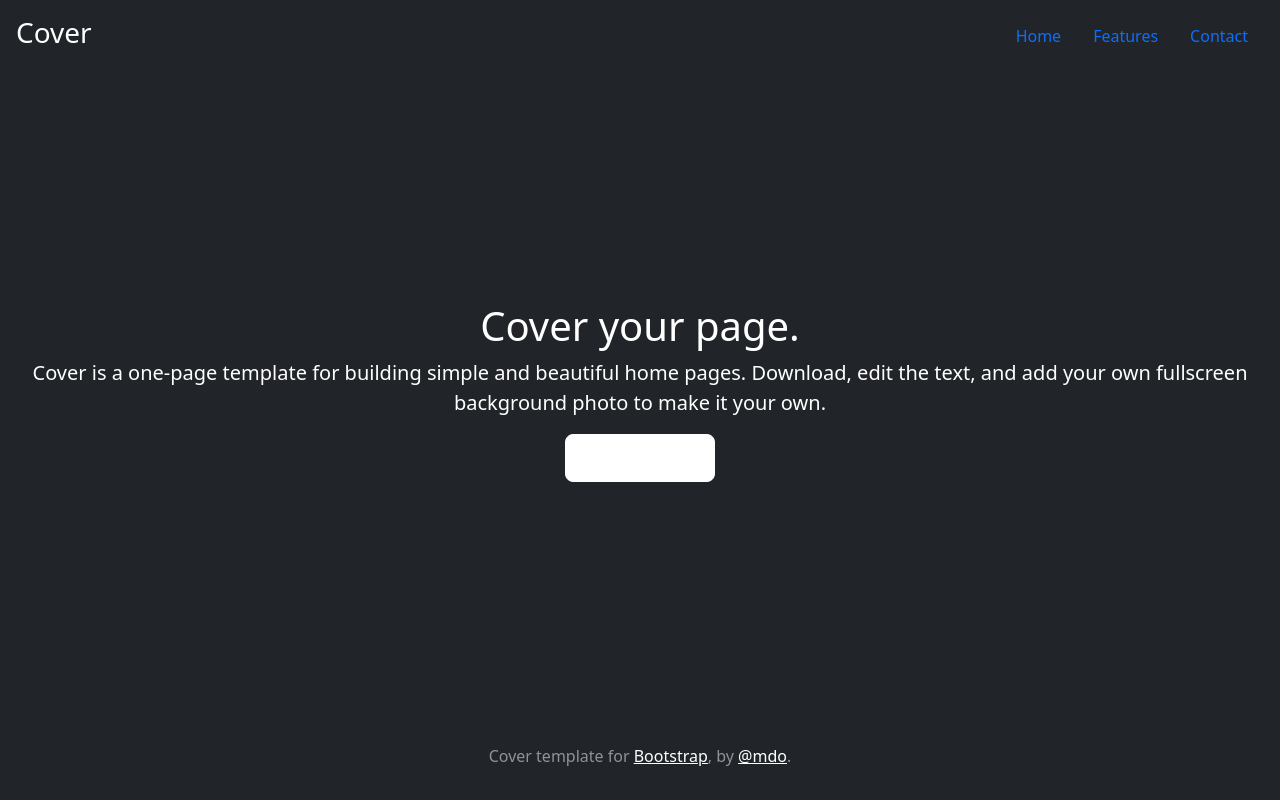
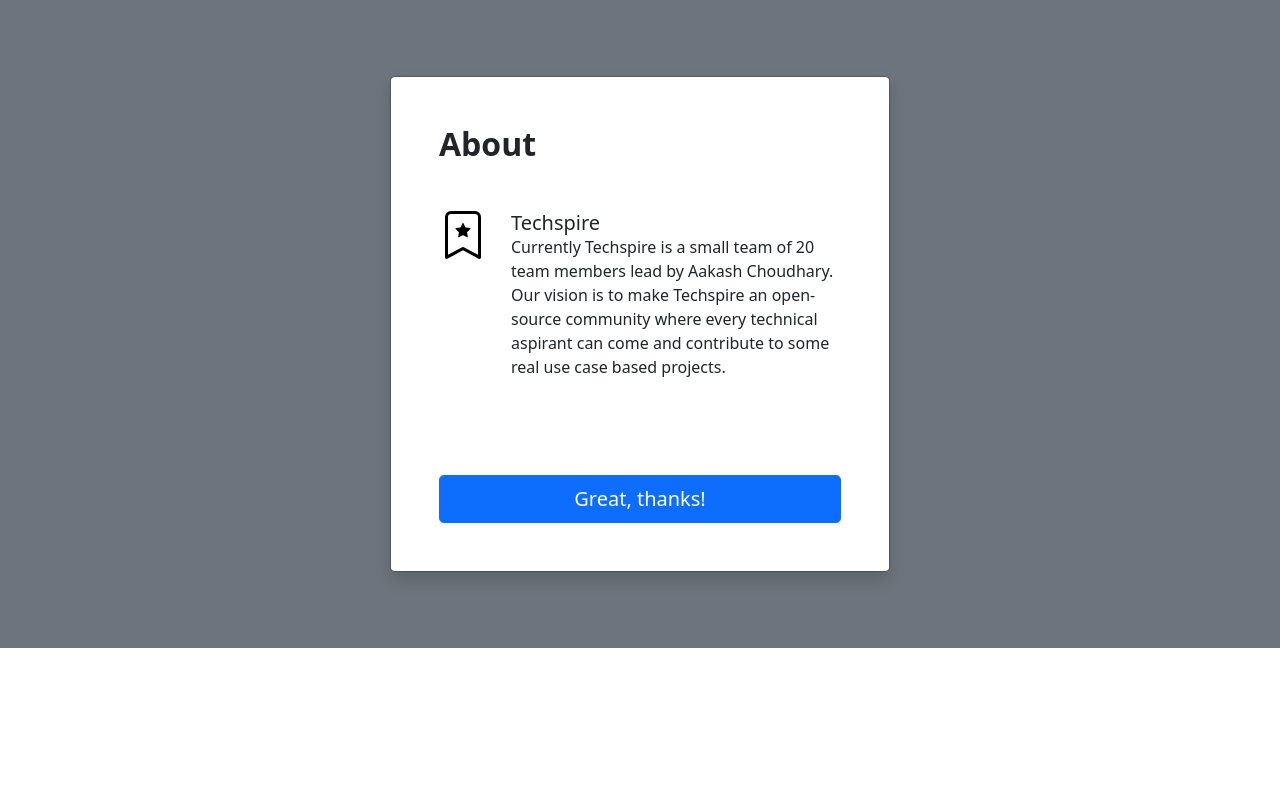
Before and after one commit to Akki-1332/Techspire, a plain HTML site: page index.html in a window 1280 px wide. Drawn offline with nearby package versions, Linux system fonts and the light colour scheme.

Commit message:
Update index.html

```diff
--- a/index.html
+++ b/index.html
@@ -1,27 +1,28 @@
+
 <!doctype html>
-<html lang="en" class="h-100">
+<html lang="en">
   <head>
     <meta charset="utf-8">
     <meta name="viewport" content="width=device-width, initial-scale=1">
     <meta name="description" content="">
     <meta name="author" content="Mark Otto, Jacob Thornton, and Bootstrap contributors">
     <meta name="generator" content="Hugo 0.88.1">
-    <title>Techspire</title>
+    <title>Modals · Bootstrap v5.1</title>
 
-    <link rel="canonical" href="https://getbootstrap.com/docs/5.1/examples/cover/">
+    <link rel="canonical" href="https://getbootstrap.com/docs/5.1/examples/modals/">
 
 
 
     <!-- Bootstrap core CSS -->
-<link href="/docs/5.1/dist/css/bootstrap.min.css" rel="stylesheet" integrity="sha384-1BmE4kWBq78iYhFldvKuhfTAU6auU8tT94WrHftjDbrCEXSU1oBoqyl2QvZ6jIW3" crossorigin="anonymous">
+<link href="https://getbootstrap.com/docs/5.1/dist/css/bootstrap.min.css" rel="stylesheet" integrity="sha384-1BmE4kWBq78iYhFldvKuhfTAU6auU8tT94WrHftjDbrCEXSU1oBoqyl2QvZ6jIW3" crossorigin="anonymous">
 
     <!-- Favicons -->
-<!-- <link rel="apple-touch-icon" href="/docs/5.1/assets/img/favicons/apple-touch-icon.png" sizes="180x180">
-<link rel="icon" href="/docs/5.1/assets/img/favicons/favicon-32x32.png" sizes="32x32" type="image/png">
-<link rel="icon" href="/docs/5.1/assets/img/favicons/favicon-16x16.png" sizes="16x16" type="image/png"> -->
-<!-- <link rel="manifest" href="/docs/5.1/assets/img/favicons/manifest.json">
-<link rel="mask-icon" href="/docs/5.1/assets/img/favicons/safari-pinned-tab.svg" color="#7952b3">
-<link rel="icon" href="/docs/5.1/assets/img/favicons/favicon.ico"> -->
+<link rel="apple-touch-icon" href="https://getbootstrap.com/docs/5.1/assets/img/favicons/apple-touch-icon.png" sizes="180x180">
+<link rel="icon" href="https://getbootstrap.com/docs/5.1/assets/img/favicons/favicon-32x32.png" sizes="32x32" type="image/png">
+<link rel="icon" href="https://getbootstrap.com/docs/5.1/assets/img/favicons/favicon-16x16.png" sizes="16x16" type="image/png">
+<link rel="manifest" href="https://getbootstrap.com/docs/5.1/assets/img/favicons/manifest.json">
+<link rel="mask-icon" href="https://getbootstrap.com/docs/5.1/assets/img/favicons/safari-pinned-tab.svg" color="#7952b3">
+<link rel="icon" href="https://getbootstrap.com/docs/5.1/assets/img/favicons/favicon.ico">
 <meta name="theme-color" content="#7952b3">
 
 
@@ -43,35 +44,47 @@
 
 
     <!-- Custom styles for this template -->
-    <link href="cover.css" rel="stylesheet">
+    <link href="modals.css" rel="stylesheet">
   </head>
-  <body class="d-flex h-100 text-center text-white bg-dark">
+  <body>
 
-<div class="cover-container d-flex w-100 h-100 p-3 mx-auto flex-column">
-  <header class="mb-auto">
-    <div>
-      <h3 class="float-md-start mb-0">Cover</h3>
-      <nav class="nav nav-masthead justify-content-center float-md-end">
-        <a class="nav-link active" aria-current="page" href="#">Home</a>
-        <a class="nav-link" href="#">Features</a>
-        <a class="nav-link" href="#">Contact</a>
-      </nav>
+<svg xmlns="http://www.w3.org/2000/svg" style="display: none;">
+  <symbol id="bootstrap" viewBox="0 0 118 94">
+    <title>Icons</title>
+    <path fill-rule="evenodd" clip-rule="evenodd" d="M24.509 0c-6.733 0-11.715 5.893-11.492 12.284.214 6.14-.064 14.092-2.066 20.577C8.943 39.365 5.547 43.485 0 44.014v5.972c5.547.529 8.943 4.649 10.951 11.153 2.002 6.485 2.28 14.437 2.066 20.577C12.794 88.106 17.776 94 24.51 94H93.5c6.733 0 11.714-5.893 11.491-12.284-.214-6.14.064-14.092 2.066-20.577 2.009-6.504 5.396-10.624 10.943-11.153v-5.972c-5.547-.529-8.934-4.649-10.943-11.153-2.002-6.484-2.28-14.437-2.066-20.577C105.214 5.894 100.233 0 93.5 0H24.508zM80 57.863C80 66.663 73.436 72 62.543 72H44a2 2 0 01-2-2V24a2 2 0 012-2h18.437c9.083 0 15.044 4.92 15.044 12.474 0 5.302-4.01 10.049-9.119 10.88v.277C75.317 46.394 80 51.21 80 57.863zM60.521 28.34H49.948v14.934h8.905c6.884 0 10.68-2.772 10.68-7.727 0-4.643-3.264-7.207-9.012-7.207zM49.948 49.2v16.458H60.91c7.167 0 10.964-2.876 10.964-8.281 0-5.406-3.903-8.178-11.425-8.178H49.948z"></path>
+  </symbol>
+
+  <symbol id="bookmark-star" viewBox="0 0 16 16">
+    <path d="M7.84 4.1a.178.178 0 0 1 .32 0l.634 1.285a.178.178 0 0 0 .134.098l1.42.206c.145.021.204.2.098.303L9.42 6.993a.178.178 0 0 0-.051.158l.242 1.414a.178.178 0 0 1-.258.187l-1.27-.668a.178.178 0 0 0-.165 0l-1.27.668a.178.178 0 0 1-.257-.187l.242-1.414a.178.178 0 0 0-.05-.158l-1.03-1.001a.178.178 0 0 1 .098-.303l1.42-.206a.178.178 0 0 0 .134-.098L7.84 4.1z"/>
+    <path d="M2 2a2 2 0 0 1 2-2h8a2 2 0 0 1 2 2v13.5a.5.5 0 0 1-.777.416L8 13.101l-5.223 2.815A.5.5 0 0 1 2 15.5V2zm2-1a1 1 0 0 0-1 1v12.566l4.723-2.482a.5.5 0 0 1 .554 0L13 14.566V2a1 1 0 0 0-1-1H4z"/>
+  </symbol>
+
+
+
+</svg>
+
+<div class="modal modal-tour position-static d-block bg-secondary py-5" tabindex="-1" role="dialog" id="modalTour">
+  <div class="modal-dialog" role="document">
+    <div class="modal-content rounded-6 shadow">
+      <div class="modal-body p-5">
+        <h2 class="fw-bold mb-0">About</h2>
+        <ul class="d-grid gap-4 my-5 list-unstyled">
+          <li class="d-flex gap-4">
+            <svg class="bi text-warning flex-shrink-0" width="48" height="48"><use xlink:href="#bookmark-star"/></svg>
+            <div>
+              <h5 class="mb-0">Techspire</h5>
+              Currently Techspire is a small team of 20 team members lead by Aakash Choudhary. Our vision is to make Techspire an open-source community where every technical aspirant can come and contribute to some real use case based projects.
+            </div>
+          </li>
+        </ul>
+        <button type="button" class="btn btn-lg btn-primary mt-5 w-100" data-bs-dismiss="modal">Great, thanks!</button>
+      </div>
     </div>
-  </header>
-
-  <main class="px-3">
-    <h1>Cover your page.</h1>
-    <p class="lead">Cover is a one-page template for building simple and beautiful home pages. Download, edit the text, and add your own fullscreen background photo to make it your own.</p>
-    <p class="lead">
-      <a href="#" class="btn btn-lg btn-secondary fw-bold border-white bg-white">Learn more</a>
-    </p>
-  </main>
-
-  <footer class="mt-auto text-white-50">
-    <p>Cover template for <a href="https://getbootstrap.com/" class="text-white">Bootstrap</a>, by <a href="https://twitter.com/mdo" class="text-white">@mdo</a>.</p>
-  </footer>
+  </div>
 </div>
 
+
+    <script src="/docs/5.1/dist/js/bootstrap.bundle.min.js" integrity="sha384-ka7Sk0Gln4gmtz2MlQnikT1wXgYsOg+OMhuP+IlRH9sENBO0LRn5q+8nbTov4+1p" crossorigin="anonymous"></script>
 
 
   </body>
```
